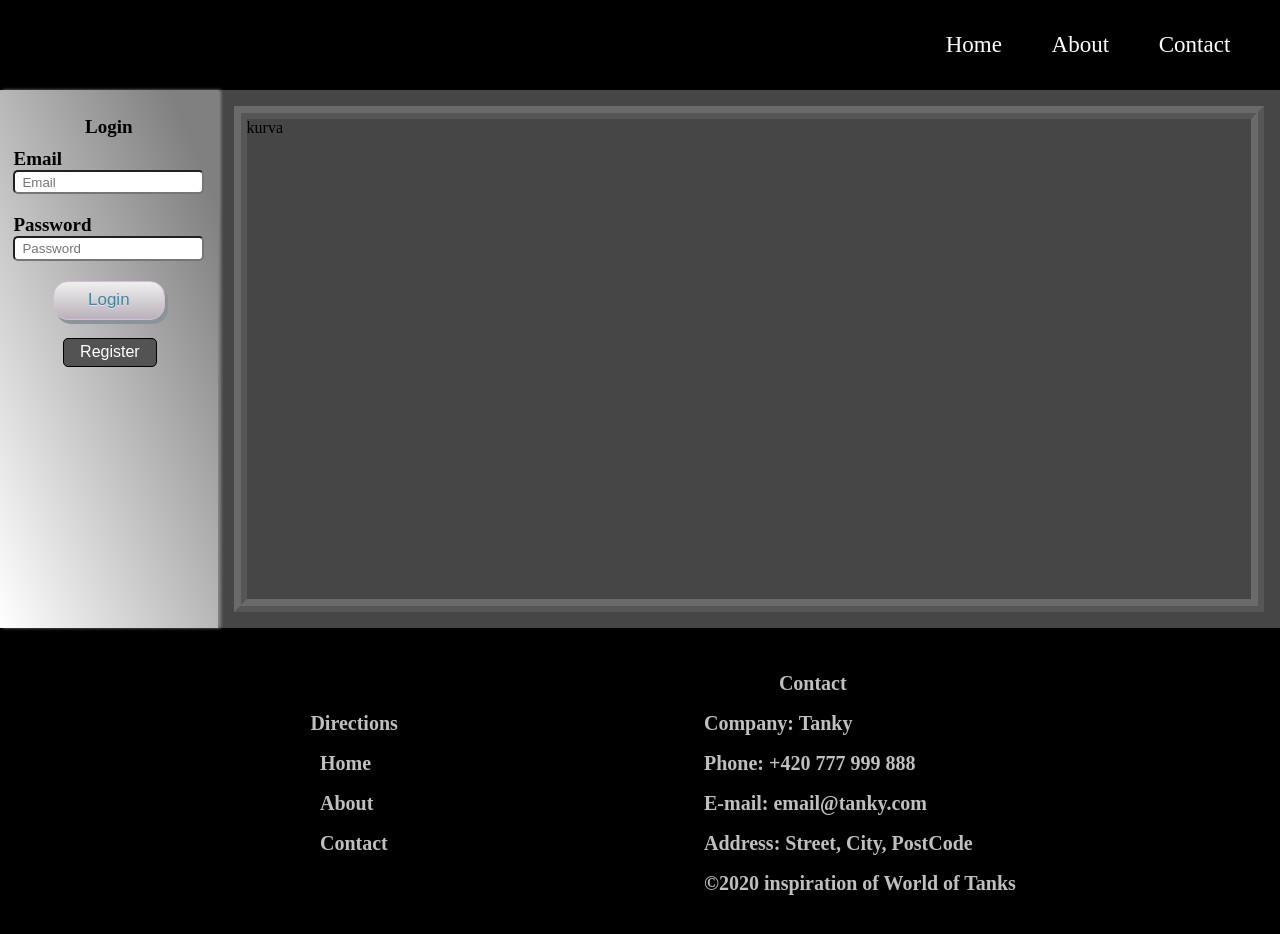
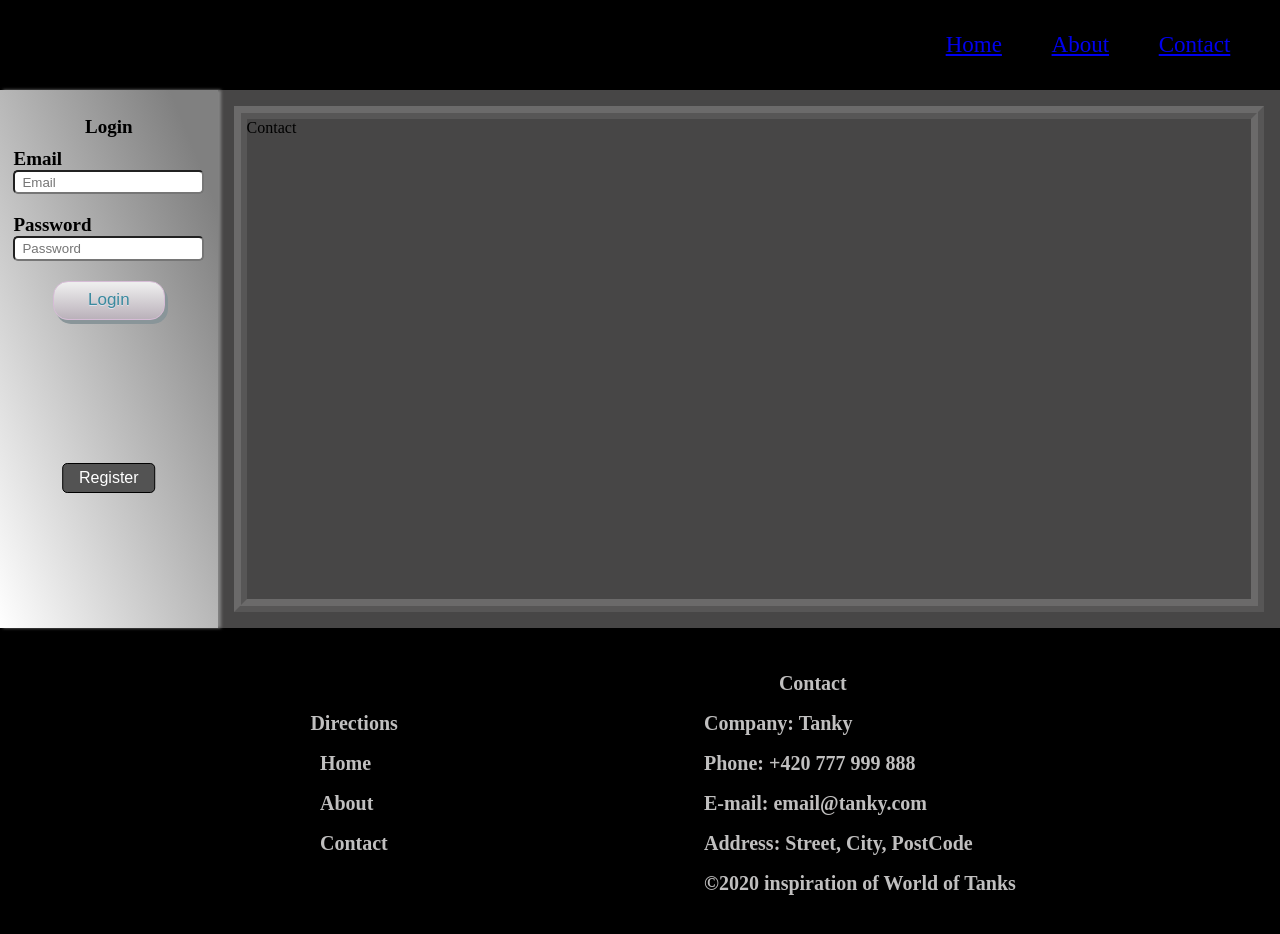
Before and after one commit to dimamalko/Post_app, a React (Create React App) app: page /Contact in a window 1280 px wide. Shown: the top 934 px of the page. Built offline with nearby package versions, Linux system fonts and the light colour scheme.

Commit message:
Browser, firebase

```diff
--- a/package.json
+++ b/package.json
@@ -8,6 +8,7 @@
     "@testing-library/user-event": "^7.2.1",
     "react": "^16.13.1",
     "react-dom": "^16.13.1",
+    "react-router-dom": "^5.1.2",
     "react-scripts": "3.4.1",
     "sass": "^1.26.3"
   },
--- a/src/App.js
+++ b/src/App.js
@@ -1,10 +1,13 @@
 import './App.scss';
+import { BrowserRouter, Route } from 'react-router-dom';
+import About from '../src/screens/About';
+import Card from './components/card/Card';
+import Contact from '../src/screens/Contact';
 import Footer from './components/footer/Footer';
 import Header from './components/header/Header';
 import Home from '../src/screens/Home';
 import React from 'react';
 import Sidebar from './components/sidebar/Sidebar';
-import Card from './components/card/Card';
 
 function App() {
   return (
@@ -12,9 +15,13 @@ function App() {
       <Header />
       <div className="flow">
         <Sidebar />
-        <Card>
-          <Home />
-        </Card>
+        <BrowserRouter>
+          <Card>
+            <Route exact path="/" component={Home} />
+            <Route path="/About" component={About} />
+            <Route path="/Contact" component={Contact} />
+          </Card>
+        </BrowserRouter>
       </div>
       <Footer />
     </div>
--- a/src/components/card/card.js
+++ b/src/components/card/card.js
@@ -1,8 +1,8 @@
 // @flow
 import './Card.scss';
 import React from 'react';
-import i18n from '../../services/i18n';
+//import i18n from '../../services/i18n';
 
-export default function Card() {
-  return <div className="card">{i18n.t('kurva')}</div>;
+export default function Card({ children }) {
+  return <div className="card">{children}</div>;
 }
--- a/src/components/header/header.js
+++ b/src/components/header/header.js
@@ -6,9 +6,9 @@ export default function Header() {
   return (
     <div className="header">
       <nav className="header__navigation">
-        <a>{i18n.t('general.home')}</a>
-        <a>{i18n.t('general.about')}</a>
-        <a>{i18n.t('general.contact')}</a>
+        <a href="/">{i18n.t('general.home')}</a>
+        <a href="/About">{i18n.t('general.about')}</a>
+        <a href="/Contact">{i18n.t('general.contact')}</a>
       </nav>
     </div>
   );
--- a/src/components/sidebar/sidebar.scss
+++ b/src/components/sidebar/sidebar.scss
@@ -25,13 +25,17 @@
   font-family: Arial, Helvetica, sans-serif;
   font-size: 1rem;
   font-weight: normal;
-  left: 29%;
+  left: 50%;
   margin-top: 0.5rem;
   padding: 0.3rem 1rem;
-  position: absolute;
+  position: relative;
   text-align: center;
+  top: 50%;
+  transform: translate(-50%, 0%);
 
   &__back {
-    left: 34%;
+    left: 50%;
+    top: 50%;
+    transform: translate(-50%, 0%);
   }
 }
--- /dev/null
+++ b/src/screens/About.js
@@ -0,0 +1,7 @@
+import './About.scss';
+import React from 'react';
+import i18n from '../services/i18n';
+
+export default function About() {
+  return <div>{i18n.t('About')}</div>;
+}
--- /dev/null
+++ b/src/screens/Contact.js
@@ -0,0 +1,7 @@
+import './Contact.scss';
+import React from 'react';
+import i18n from '../services/i18n';
+
+export default function Contact() {
+  return <div>{i18n.t('Contact')}</div>;
+}
--- a/src/screens/Home.js
+++ b/src/screens/Home.js
@@ -1,5 +1,7 @@
-import React from "react";
+import './Home.scss';
+import React from 'react';
+import i18n from '../services/i18n';
 
 export default function Home() {
-  return <div>Home</div>;
+  return <div>{i18n.t('Home')}</div>;
 }
```
Also changed, not shown: src/firebase.js (added, +20 -0 lines), src/screens/About.scss (added), src/screens/Contact.scss (added), 1 other file (tests, documents, lock files or other folders).
